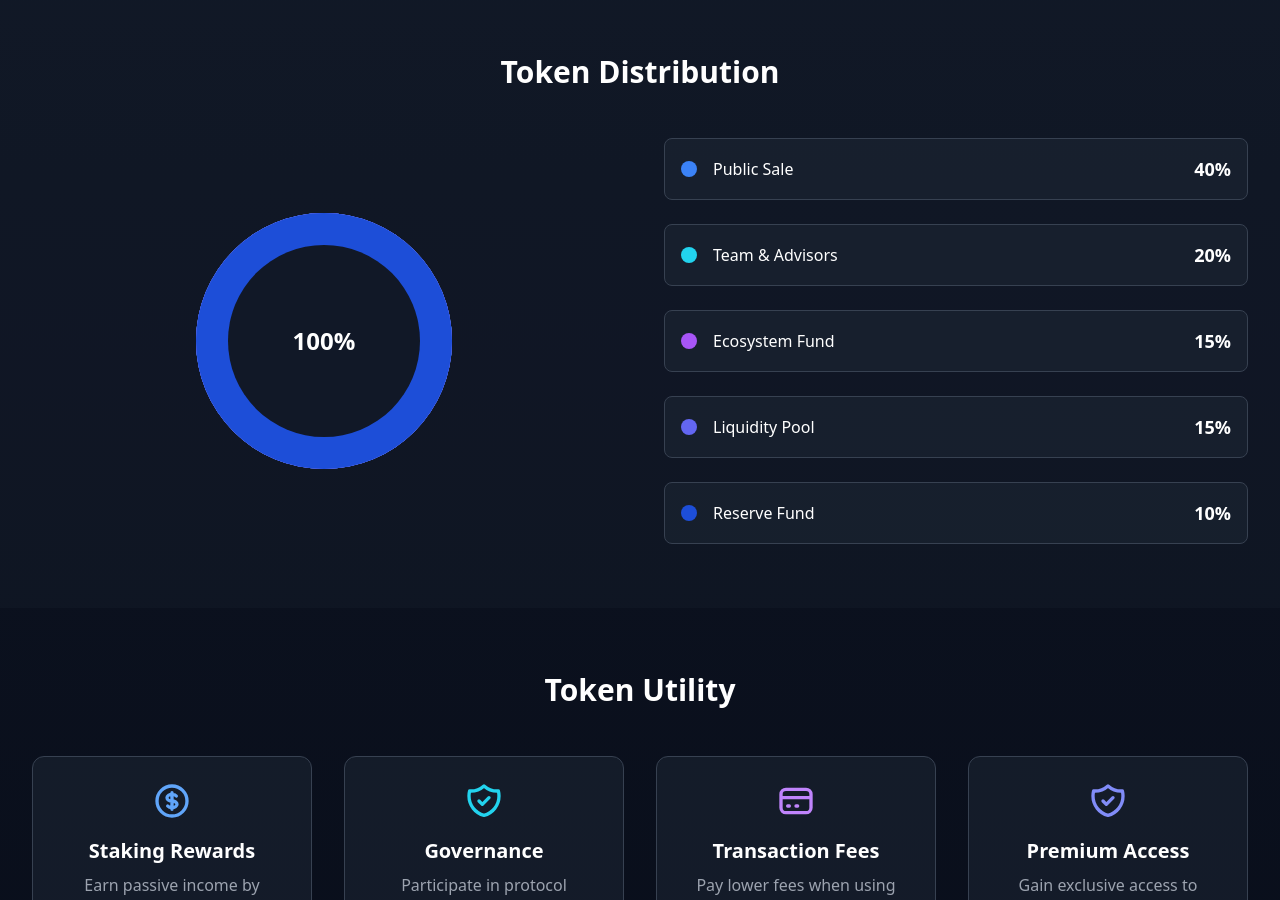
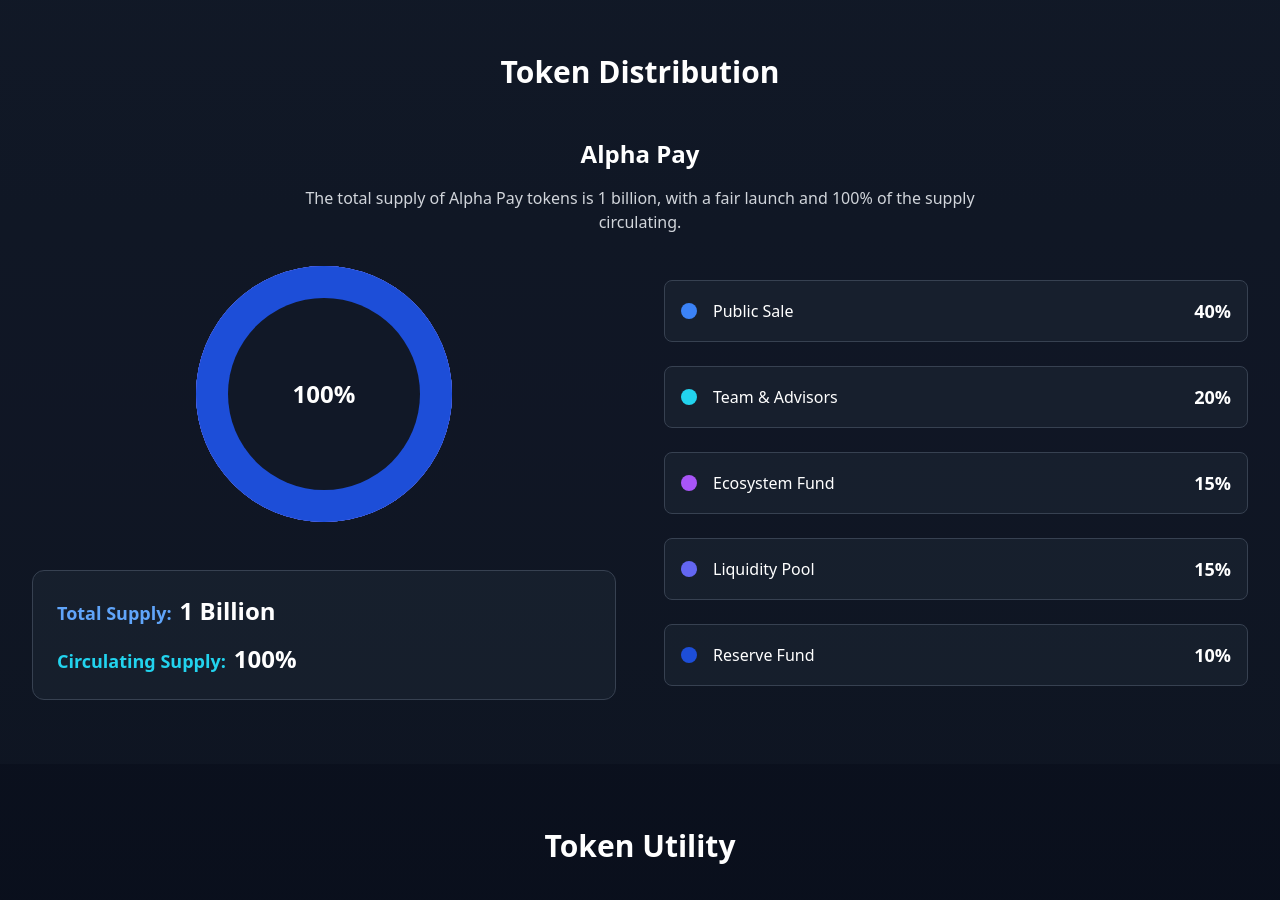
Before and after one commit to solofalpha/alphapay, a Next.js app: page /tokenomics in a window 1280 px wide. Shown: the part 700-1600 px from the top of the page. Built offline with nearby package versions, Linux system fonts and the light colour scheme.

Commit message:
commit this
done

```diff
--- a/pages/tokenomics.js
+++ b/pages/tokenomics.js
@@ -1,10 +1,13 @@
 'use client';
 
-import { useState } from 'react';
+import { useState, useRef, useEffect } from 'react';
 import Navbar from "@/components/Navbar";
 import Footer from "@/components/Footer";
 
 export default function TokenomicsPage() {
+  const [circleProgress, setCircleProgress] = useState(20);
+  const circleRef = useRef(null);
+
   // Token distribution data
   const tokenDistribution = [
     { category: 'Public Sale', percentage: 40, color: 'bg-blue-500' },
@@ -53,6 +56,32 @@ export default function TokenomicsPage() {
       ),
     },
   ];
+
+  useEffect(() => {
+    const observer = new IntersectionObserver(
+      ([entry]) => {
+        if (entry.isIntersecting) {
+          // Animate from 20% to 100% quickly but smoothly
+          let progress = 20;
+          const interval = setInterval(() => {
+            progress += 4; // Adjust this value for speed
+            if (progress >= 100) {
+              progress = 100;
+              clearInterval(interval);
+            }
+            setCircleProgress(progress);
+          }, 20); // Adjust this value for smoothness
+        }
+      },
+      { threshold: 0.5 }
+    );
+
+    if (circleRef.current) {
+      observer.observe(circleRef.current);
+    }
+
+    return () => observer.disconnect();
+  }, []);
 
   return (
     <div className="min-h-screen bg-gradient-to-b from-gray-900 to-gray-950 text-white">
@@ -124,21 +153,43 @@ export default function TokenomicsPage() {
       <section className="py-16 px-4 sm:px-6 lg:px-8 bg-gray-800/20">
         <h2 className="text-3xl font-bold text-center mb-12">Token Distribution</h2>
 
+        {/* Alpha Pay Description */}
+        <div className="text-center mb-8 max-w-2xl mx-auto">
+          <h3 className="text-2xl font-bold text-white mb-4">Alpha Pay</h3>
+          <p className="text-gray-300">
+            The total supply of Alpha Pay tokens is 1 billion, with a fair launch and 100% of the supply circulating.
+          </p>
+        </div>
+
         <div className="grid grid-cols-1 lg:grid-cols-2 gap-12 items-center">
           {/* Distribution Chart */}
-          <div className="relative">
-            <div className="w-64 h-64 mx-auto relative">
-              {/* Pie chart representation */}
+          <div className="relative" ref={circleRef}>
+            <div className="w-64 h-64 mx-auto relative mb-12">
+              {/* Animated Pie chart */}
               <div className="absolute inset-0 rounded-full overflow-hidden">
-                <div className="absolute inset-0 bg-blue-500 transform -rotate-0 clip-[0_50%_50%_0]"></div>
-                <div className="absolute inset-0 bg-cyan-400 transform rotate-144 clip-[0_50%_50%_0]"></div>
-                <div className="absolute inset-0 bg-purple-500 transform rotate-216 clip-[0_50%_50%_0]"></div>
-                <div className="absolute inset-0 bg-indigo-500 transform rotate-252 clip-[0_50%_50%_0]"></div>
-                <div className="absolute inset-0 bg-blue-700 transform rotate-324 clip-[0_50%_50%_0]"></div>
+                <div className="absolute inset-0 bg-blue-500 transform -rotate-0" style={{ clipPath: `inset(0 0 0 ${100-circleProgress}%)` }}></div>
+                <div className="absolute inset-0 bg-cyan-400 transform rotate-144" style={{ clipPath: `inset(0 0 0 ${100-circleProgress}%)` }}></div>
+                <div className="absolute inset-0 bg-purple-500 transform rotate-216" style={{ clipPath: `inset(0 0 0 ${100-circleProgress}%)` }}></div>
+                <div className="absolute inset-0 bg-indigo-500 transform rotate-252" style={{ clipPath: `inset(0 0 0 ${100-circleProgress}%)` }}></div>
+                <div className="absolute inset-0 bg-blue-700 transform rotate-324" style={{ clipPath: `inset(0 0 0 ${100-circleProgress}%)` }}></div>
               </div>
 
               <div className="absolute inset-0 rounded-full bg-gray-900 m-8 flex items-center justify-center">
-                <span className="text-2xl font-bold">100%</span>
+                <span className="text-2xl font-bold">{circleProgress}%</span>
+              </div>
+            </div>
+
+            {/* Supply Information Card - Moved and Fixed Here */}
+            <div className="bg-gray-800/50 p-6 rounded-xl border border-gray-700">
+              <div className="space-y-4">
+                <div className="flex flex-wrap items-baseline gap-2">
+                  <span className="text-lg font-bold text-blue-400">Total Supply:</span>
+                  <span className="text-2xl font-semibold">1 Billion</span>
+                </div>
+                <div className="flex flex-wrap items-baseline gap-2">
+                  <span className="text-lg font-bold text-cyan-400">Circulating Supply:</span>
+                  <span className="text-2xl font-semibold">100%</span>
+                </div>
               </div>
             </div>
           </div>
@@ -215,7 +266,7 @@ export default function TokenomicsPage() {
                   <td className="px-6 py-4 whitespace-nowrap">Liquidity Pool</td>
                   <td className="px-6 py-4 whitespace-nowrap">15%</td>
                   <td className="px-6 py-4 whitespace-nowrap">12 months linear</td>
-                    <td className="px-6 py-4 whitespace-nowrap">None</td>
+                  <td className="px-6 py-4 whitespace-nowrap">None</td>
                 </tr>
                 <tr>
                   <td className="px-6 py-4 whitespace-nowrap">Reserve Fund</td>
```
